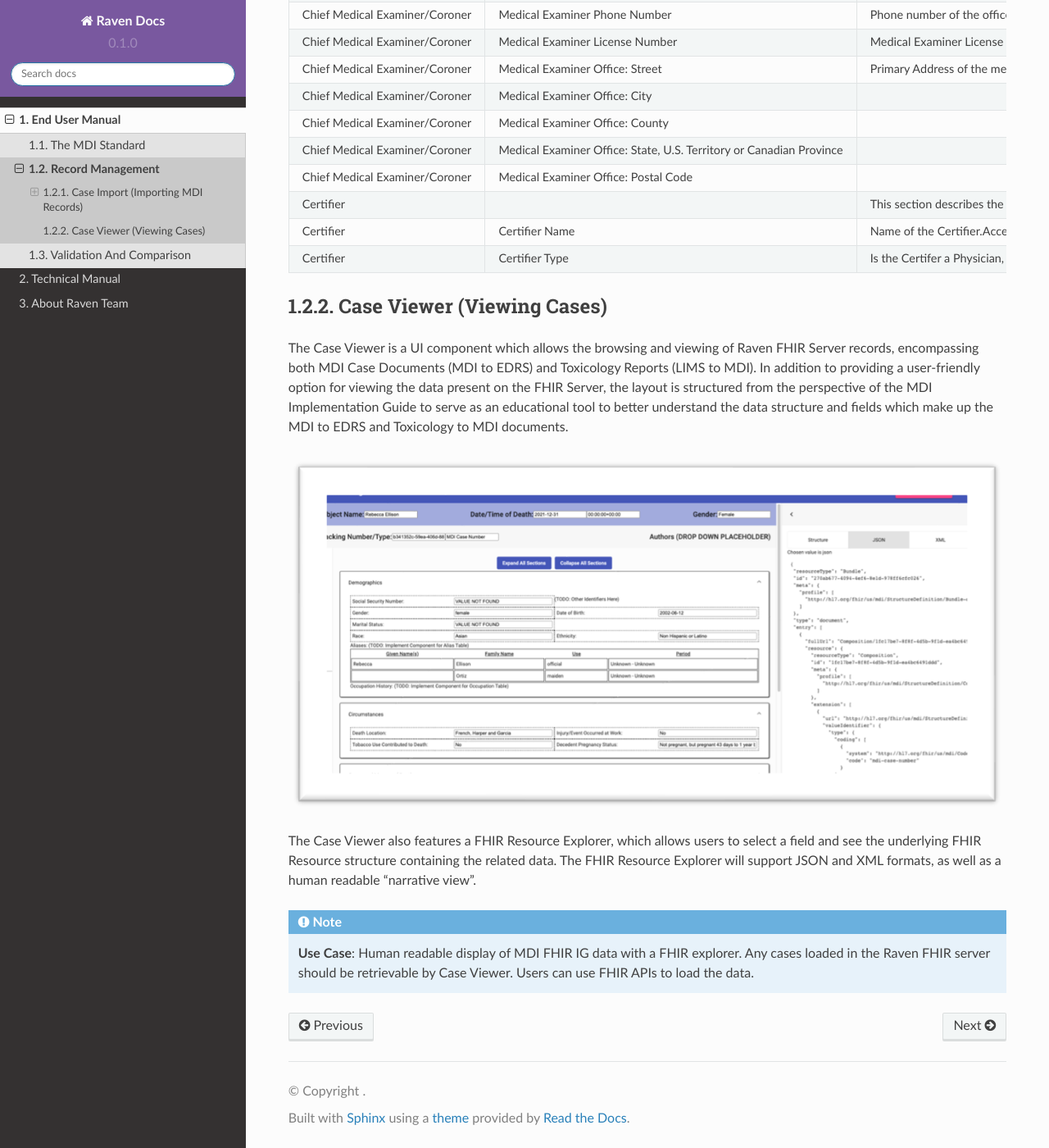
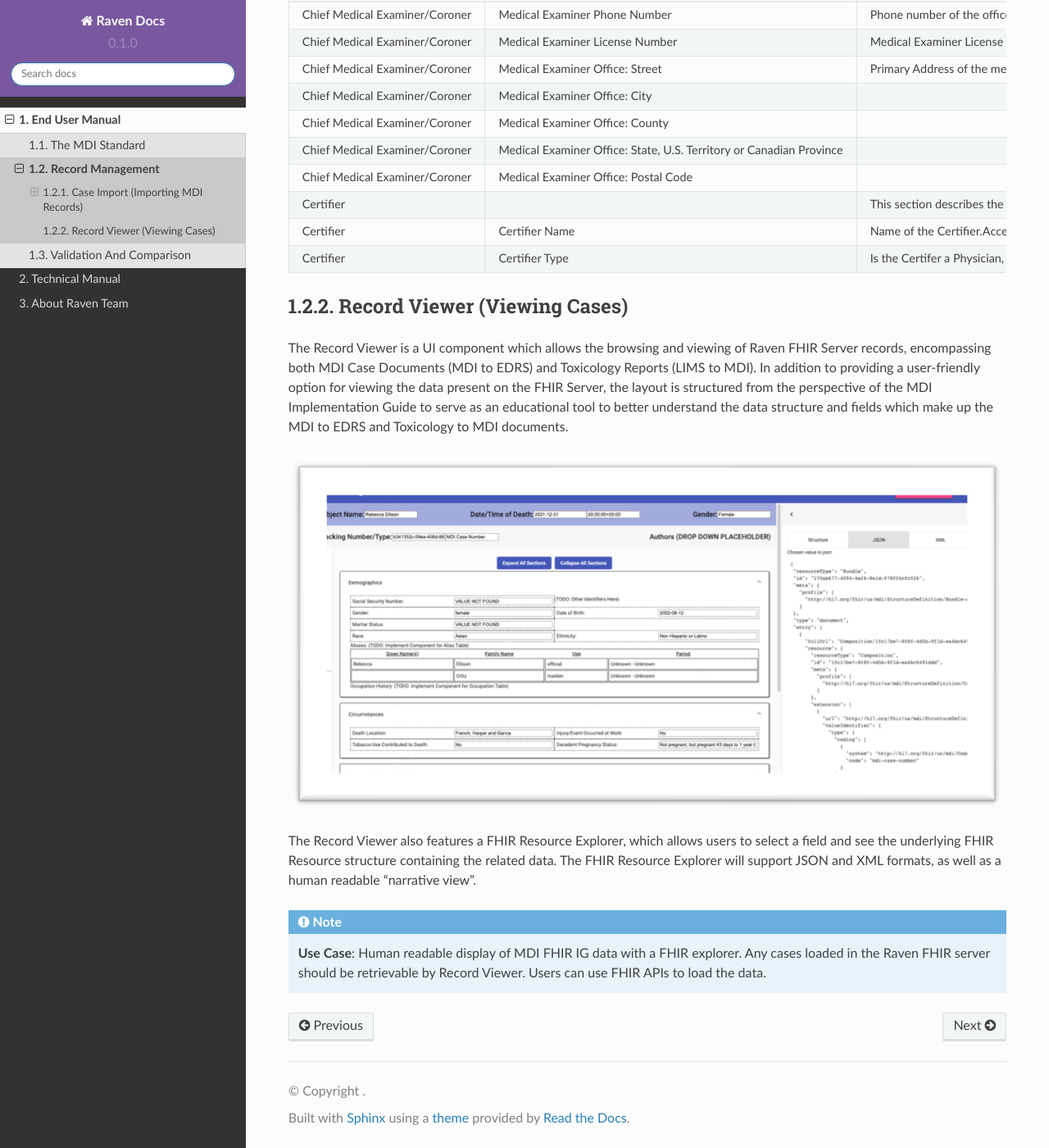
Before and after one commit to MortalityReporting/RavenDocs, a Sphinx documentation site: the page built from docs/source/userManual/recordManagement.rst, in a window 1280 px wide and 1400 px high, scrolled down 3143 px. Shown: the whole window at 82% size. Built offline with Sphinx 7.4.7 and the Read the Docs theme 2.0.0, drawn with Linux system fonts in a browser that asks for light colours.

Commit message:
Update recordManagement.rst

```diff
--- a/docs/source/userManual/recordManagement.rst
+++ b/docs/source/userManual/recordManagement.rst
@@ -176,9 +176,9 @@ base site; and a `copy can be directly downloaded from the public internet <http
 +---------------------------------+-----------------------------------------------------------------------+-------------------------------------------------------------------------------------------------------------------------------------------------------------------------------------------------------------------+
 
 
-Case Viewer (Viewing Cases)
+Record Viewer (Viewing Cases)
 ---------------------------
-The Case Viewer is a UI component which allows the browsing and viewing of Raven FHIR Server records,
+The Record Viewer is a UI component which allows the browsing and viewing of Raven FHIR Server records,
 encompassing both MDI Case Documents (MDI to EDRS) and Toxicology Reports (LIMS to MDI).
 In addition to providing a user-friendly option for viewing the data present on the FHIR Server,
 the layout is structured from the perspective of the MDI Implementation Guide to serve as an educational
@@ -187,12 +187,12 @@ MDI documents.
 
 .. image::
    ../images/case_viewer.png
-   :alt: Raven Case Viewer Diagram
+   :alt: Raven Record Viewer Diagram
 
-The Case Viewer also features a FHIR Resource Explorer, which allows users to select a field and
+The Record Viewer also features a FHIR Resource Explorer, which allows users to select a field and
 see the underlying FHIR Resource structure containing the related data. The FHIR Resource Explorer will
 support JSON and XML formats, as well as a human readable “narrative view”.
 
 .. note::
     **Use Case**: Human readable display of MDI FHIR IG data with a FHIR explorer. Any cases loaded in
-    the Raven FHIR server should be retrievable by Case Viewer. Users can use FHIR APIs to load the data.
+    the Raven FHIR server should be retrievable by Record Viewer. Users can use FHIR APIs to load the data.
```
